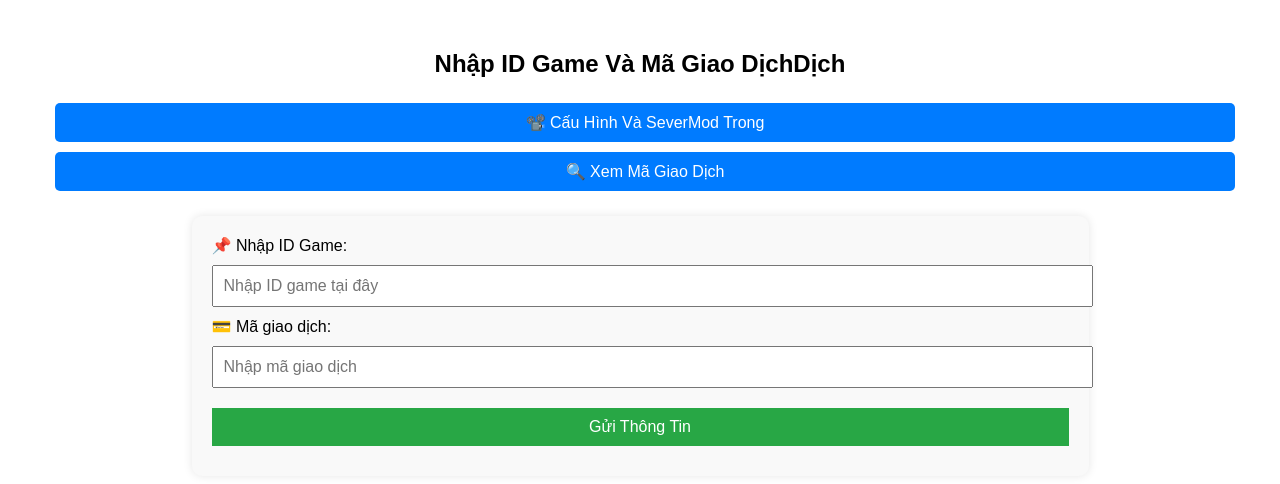
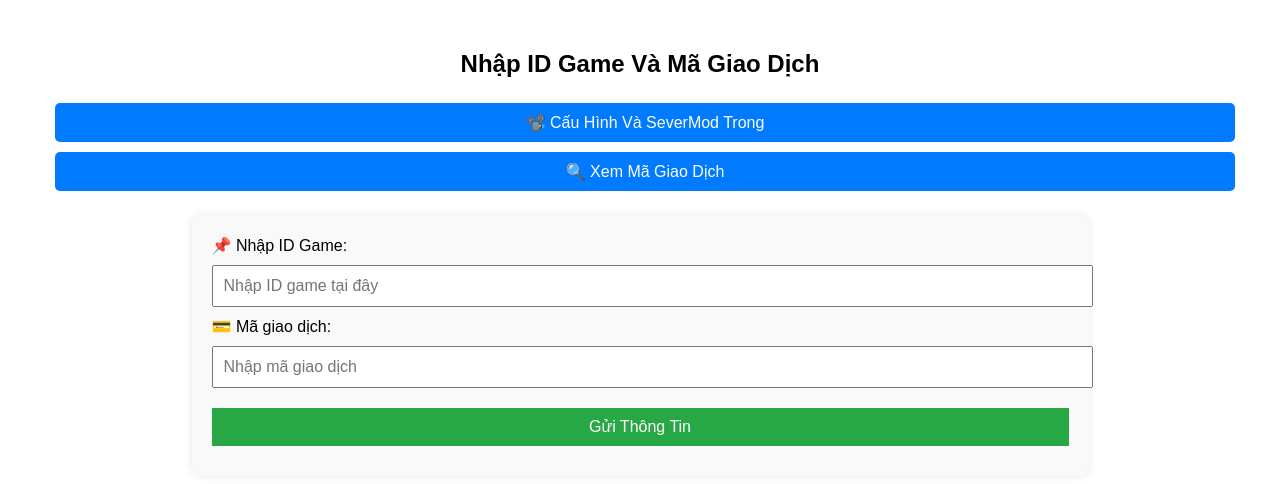
Before and after one commit to fored07/iosmodbyttai, a plain HTML site: page index.html in a window 1280 px wide. Drawn offline with Linux system fonts and the light colour scheme.

Commit message:
Update index.html

```diff
--- a/index.html
+++ b/index.html
@@ -80,7 +80,7 @@
 </head>
 <body>
 
-    <h2>Nhập ID Game Và Mã Giao DịchDịch</h2>
+    <h2>Nhập ID Game Và Mã Giao Dịch</h2>
 
     <div class="button-group">
         <button onclick="openModal()">📽️ Cấu Hình Và SeverMod Trong </button>
```
